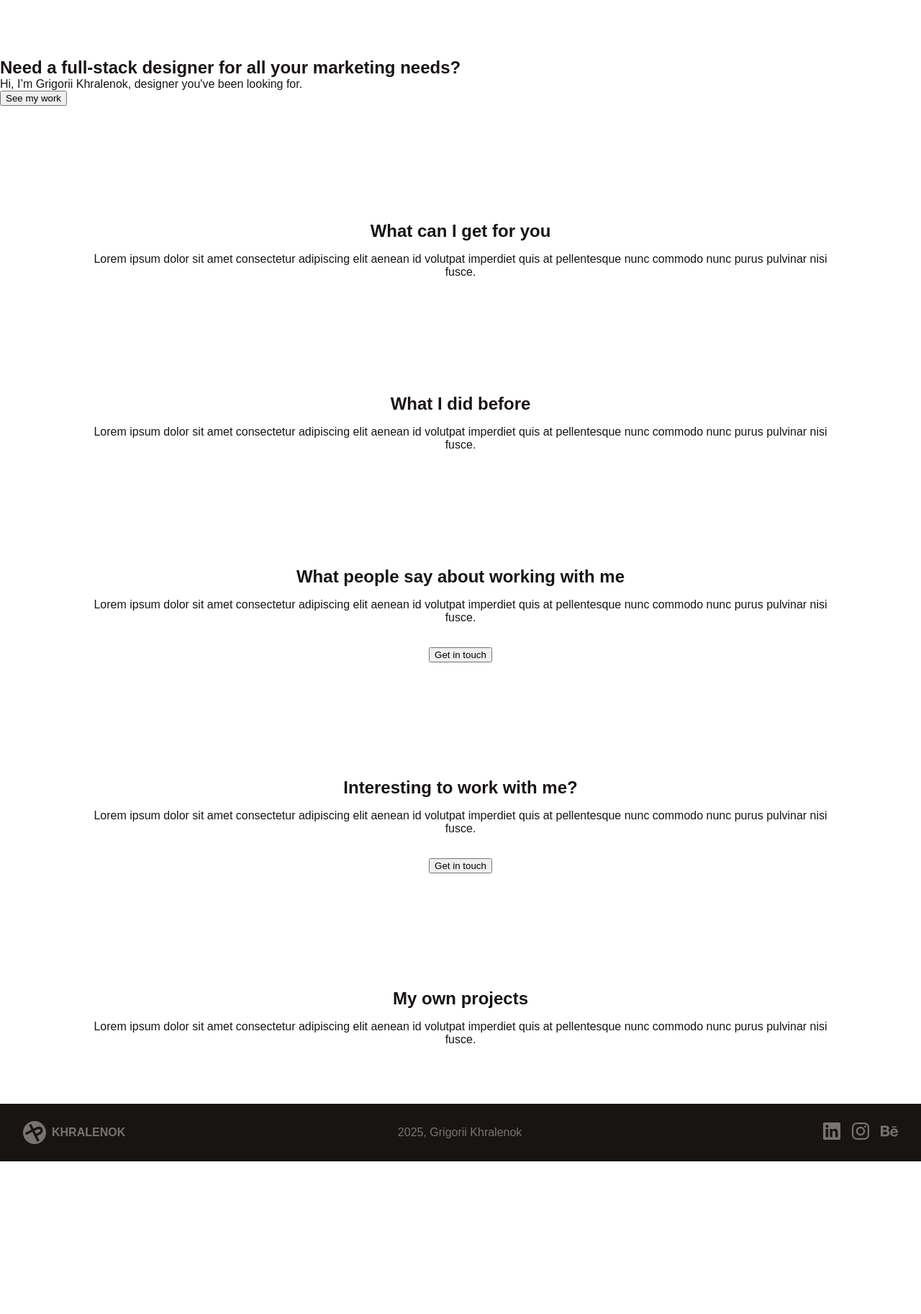
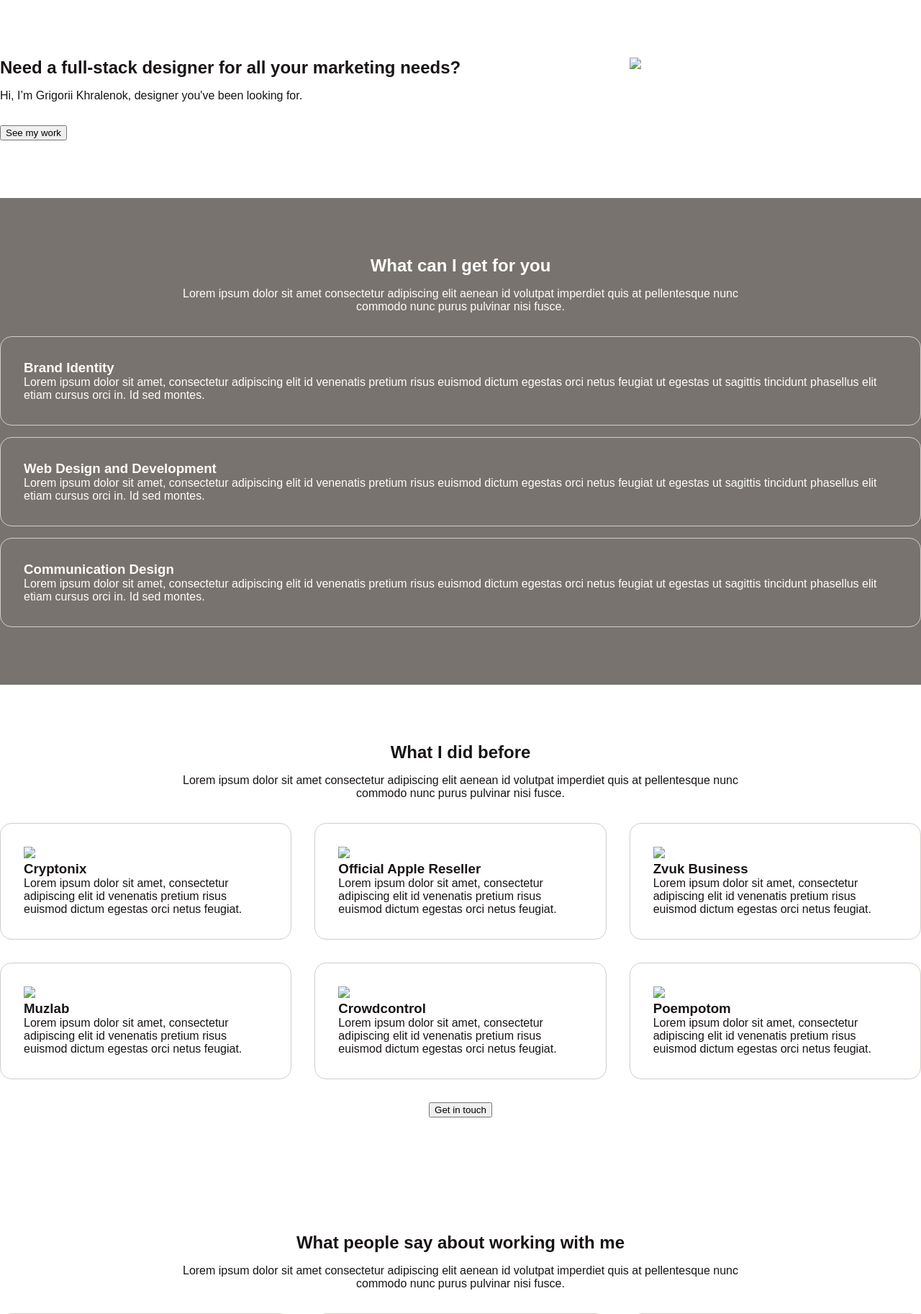
Before and after one commit to khralenok/khralenok.com, a PHP site: page / in a window 1280 px wide. Shown: the part 80-1905 px from the top of the page at 72% size. Before the commit the page ends 1693 px from the top, so only its background shows below. Run offline with PHP 8.4, Linux system fonts and the light colour scheme.

Commit message:
I've added basic structure elements and layouts

```diff
--- a/index.html
+++ b/index.html
@@ -35,16 +35,18 @@
     <section id="hero">
       <div class="container">
         <div id="hero-text">
+          <div class="title left">
             <h1>Need a full-stack designer for all your marketing needs?</h1>
             <p>Hi, I’m Grigorii Khralenok, designer you've been looking for.</p>
+          </div>
           <button>See my work</button>
         </div>
 
-        <div id="hero-image"></div>
+        <div id="hero-image"><img src="/" /></div>
       </div>
     </section>
 
-    <section id="services">
+    <section class="dark" id="services">
       <div class="container">
         <div class="title">
           <h2>What can I get for you</h2>
@@ -53,6 +55,35 @@
             volutpat imperdiet quis at pellentesque nunc commodo nunc purus
             pulvinar nisi fusce.
           </p>
+        </div>
+        <div class="component accordion">
+          <div class="accordion card">
+            <h3>Brand Identity</h3>
+            <p>
+              Lorem ipsum dolor sit amet, consectetur adipiscing elit id
+              venenatis pretium risus euismod dictum egestas orci netus feugiat
+              ut egestas ut sagittis tincidunt phasellus elit etiam cursus orci
+              in. Id sed montes.
+            </p>
+          </div>
+          <div class="accordion card">
+            <h3>Web Design and Development</h3>
+            <p>
+              Lorem ipsum dolor sit amet, consectetur adipiscing elit id
+              venenatis pretium risus euismod dictum egestas orci netus feugiat
+              ut egestas ut sagittis tincidunt phasellus elit etiam cursus orci
+              in. Id sed montes.
+            </p>
+          </div>
+          <div class="accordion card">
+            <h3>Communication Design</h3>
+            <p>
+              Lorem ipsum dolor sit amet, consectetur adipiscing elit id
+              venenatis pretium risus euismod dictum egestas orci netus feugiat
+              ut egestas ut sagittis tincidunt phasellus elit etiam cursus orci
+              in. Id sed montes.
+            </p>
+          </div>
         </div>
       </div>
     </section>
@@ -67,6 +98,55 @@
             pulvinar nisi fusce.
           </p>
         </div>
+        <div class="card">
+          <div class="cover"><img src="/" /></div>
+          <h3>Cryptonix</h3>
+          <p>
+            Lorem ipsum dolor sit amet, consectetur adipiscing elit id venenatis
+            pretium risus euismod dictum egestas orci netus feugiat.
+          </p>
+        </div>
+        <div class="card">
+          <div class="cover"><img src="/" /></div>
+          <h3>Official Apple Reseller</h3>
+          <p>
+            Lorem ipsum dolor sit amet, consectetur adipiscing elit id venenatis
+            pretium risus euismod dictum egestas orci netus feugiat.
+          </p>
+        </div>
+        <div class="card">
+          <div class="cover"><img src="/" /></div>
+          <h3>Zvuk Business</h3>
+          <p>
+            Lorem ipsum dolor sit amet, consectetur adipiscing elit id venenatis
+            pretium risus euismod dictum egestas orci netus feugiat.
+          </p>
+        </div>
+        <div class="card">
+          <div class="cover"><img src="/" /></div>
+          <h3>Muzlab</h3>
+          <p>
+            Lorem ipsum dolor sit amet, consectetur adipiscing elit id venenatis
+            pretium risus euismod dictum egestas orci netus feugiat.
+          </p>
+        </div>
+        <div class="card">
+          <div class="cover"><img src="/" /></div>
+          <h3>Crowdcontrol</h3>
+          <p>
+            Lorem ipsum dolor sit amet, consectetur adipiscing elit id venenatis
+            pretium risus euismod dictum egestas orci netus feugiat.
+          </p>
+        </div>
+        <div class="card">
+          <div class="cover"><img src="/" /></div>
+          <h3>Poempotom</h3>
+          <p>
+            Lorem ipsum dolor sit amet, consectetur adipiscing elit id venenatis
+            pretium risus euismod dictum egestas orci netus feugiat.
+          </p>
+        </div>
+        <div class="cta"><button>Get in touch</button></div>
       </div>
     </section>
 
@@ -80,12 +160,36 @@
             pulvinar nisi fusce.
           </p>
         </div>
-        <div class="cta"><button>Get in touch</button></div>
+        <div class="card">
+          <div class="avatar"><img src="/" /></div>
+          <h3>Nurlan Tlegenov</h3>
+          <p>
+            Lorem ipsum dolor sit amet, consectetur adipiscing elit id venenatis
+            pretium risus euismod dictum egestas orci netus feugiat.
+          </p>
+        </div>
+        <div class="card">
+          <div class="avatar"><img src="/" /></div>
+          <h3>Veronica Guerro</h3>
+          <p>
+            Lorem ipsum dolor sit amet, consectetur adipiscing elit id venenatis
+            pretium risus euismod dictum egestas orci netus feugiat.
+          </p>
+        </div>
+        <div class="card">
+          <div class="avatar"><img src="/" /></div>
+          <h3>Alexander Andrienko</h3>
+          <p>
+            Lorem ipsum dolor sit amet, consectetur adipiscing elit id venenatis
+            pretium risus euismod dictum egestas orci netus feugiat.
+          </p>
+        </div>
       </div>
     </section>
 
     <section id="cta-banner">
       <div class="container">
+        <div class="component banner">
           <div class="title">
             <h2>Interesting to work with me?</h2>
             <p>
@@ -93,12 +197,14 @@
               volutpat imperdiet quis at pellentesque nunc commodo nunc purus
               pulvinar nisi fusce.
             </p>
+            <div class="illustration"><img src="/" /></div>
           </div>
           <div class="cta"><button>Get in touch</button></div>
         </div>
+      </div>
     </section>
 
-    <section id="reviews">
+    <section class="dark" id="my-projects">
       <div class="container">
         <div class="title">
           <h2>My own projects</h2>
@@ -106,6 +212,22 @@
             Lorem ipsum dolor sit amet consectetur adipiscing elit aenean id
             volutpat imperdiet quis at pellentesque nunc commodo nunc purus
             pulvinar nisi fusce.
+          </p>
+        </div>
+        <div class="card">
+          <div class="avatar"><img src="/" /></div>
+          <h3>inkyzine.art</h3>
+          <p>
+            Lorem ipsum dolor sit amet, consectetur adipiscing elit id venenatis
+            pretium risus euismod dictum egestas orci netus feugiat.
+          </p>
+        </div>
+        <div class="card">
+          <div class="avatar"><img src="/" /></div>
+          <h3>designsimple.co</h3>
+          <p>
+            Lorem ipsum dolor sit amet, consectetur adipiscing elit id venenatis
+            pretium risus euismod dictum egestas orci netus feugiat.
           </p>
         </div>
       </div>
--- a/style.css
+++ b/style.css
@@ -2,6 +2,7 @@
   --accent: #ffaf00;
   --black: #191414;
   --gray800: #78736e;
+  --gray500: #d2cdc8;
   --white: #fffdfb;
   font-size: 16px;
   font-family: Arial, Helvetica, sans-serif;
@@ -13,8 +14,12 @@
   margin: 0;
 }
 
+html {
+  scroll-behavior: smooth;
+}
+
 body {
-  scroll-behavior: smooth;
+  overflow-x: hidden;
 }
 
 section,
@@ -29,16 +34,13 @@ header,
 footer {
   justify-content: space-between;
   padding: 0 2rem;
-}
-
-header,
-footer {
   height: 5rem;
 }
 
 section {
   padding: 5rem 0;
 }
+
 .logo {
   text-decoration: none;
   font-weight: bold;
@@ -67,11 +69,52 @@ section {
   justify-content: center;
 }
 
+section.dark {
+  background-color: var(--gray800);
+  color: var(--white);
+}
+
 .container {
   width: 80em;
   display: grid;
   gap: 2rem;
   grid-template-columns: repeat(12, 1fr);
+}
+
+.component {
+  grid-column: 1 / span 12;
+}
+
+.component.accordion {
+  display: flex;
+  flex-direction: column;
+  gap: 1rem;
+}
+
+.component.grid {
+  display: grid;
+  grid-template-columns: repeat(12, 1fr);
+  gap: 2rem;
+}
+
+.component.banner {
+  padding: 2rem;
+  border-radius: 1rem;
+  background: var(--accent);
+}
+.card {
+  padding: 2rem;
+  border-radius: 1rem;
+  border: 1px solid var(--gray500);
+}
+
+#reviews .card,
+#portfolio .card {
+  grid-column: span 4;
+}
+
+#my-projects .card {
+  grid-column: span 6;
 }
 
 nav > ul {
@@ -91,17 +134,25 @@ nav > ul {
 
 #hero-text {
   grid-column: span 8;
+  display: flex;
+  flex-direction: column;
+  align-items: start;
+  gap: 2rem;
 }
 
 .title {
-  grid-column: 2 / span 10;
+  grid-column: 3 / span 8;
   text-align: center;
   display: flex;
   flex-direction: column;
   gap: 1rem;
 }
 
+.title.left {
+  text-align: left;
+}
+
 .cta {
-  grid-column: 2 / span 10;
+  grid-column: 3 / span 8;
   text-align: center;
 }
```
Lines whose indentation alone changed are shown as unchanged.
